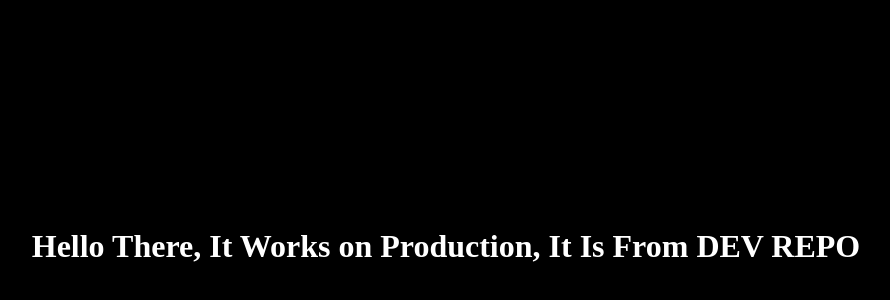
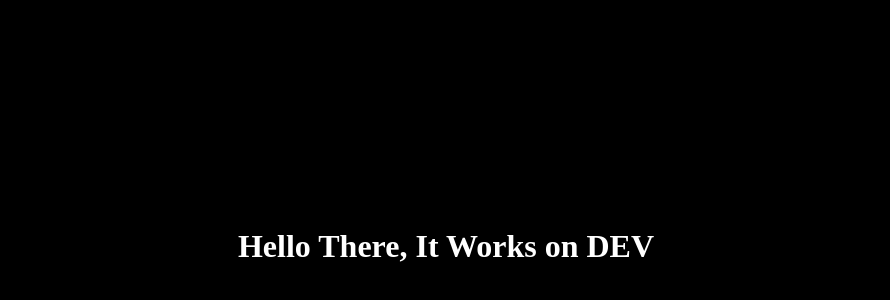
Before and after one commit to patel-hiral/dev, a React (Vite) app: page / in a window 1280 px wide. Shown: the part 154-454 px from the top of the page, without its empty margins (194-1084 px from the left). Built offline with nearby package versions, Linux system fonts and the light colour scheme.

Commit message:
Updated feature X in Dev Repo

```diff
--- a/src/App.jsx
+++ b/src/App.jsx
@@ -2,7 +2,7 @@ import './App.css'
 export default function App() {
   return (
     <div className="main">
-      <h1>Hello There, It Works on Production, It Is From DEV REPO</h1>
+      <h1>Hello There, It Works on DEV</h1>
     </div>
   )
 }
```
